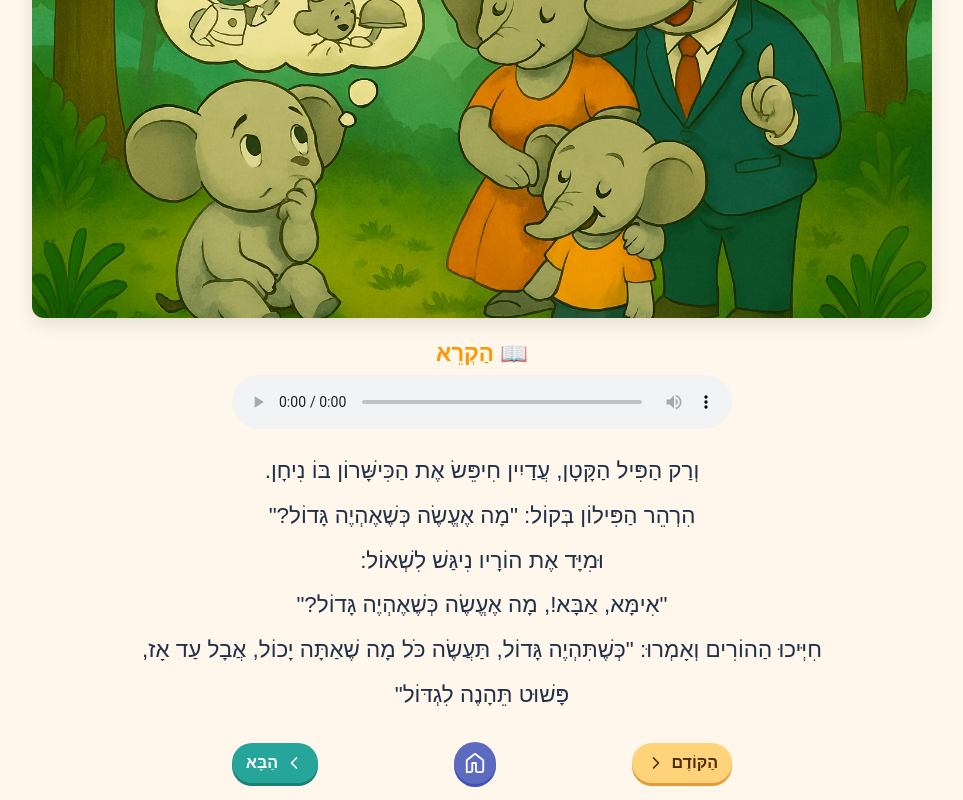
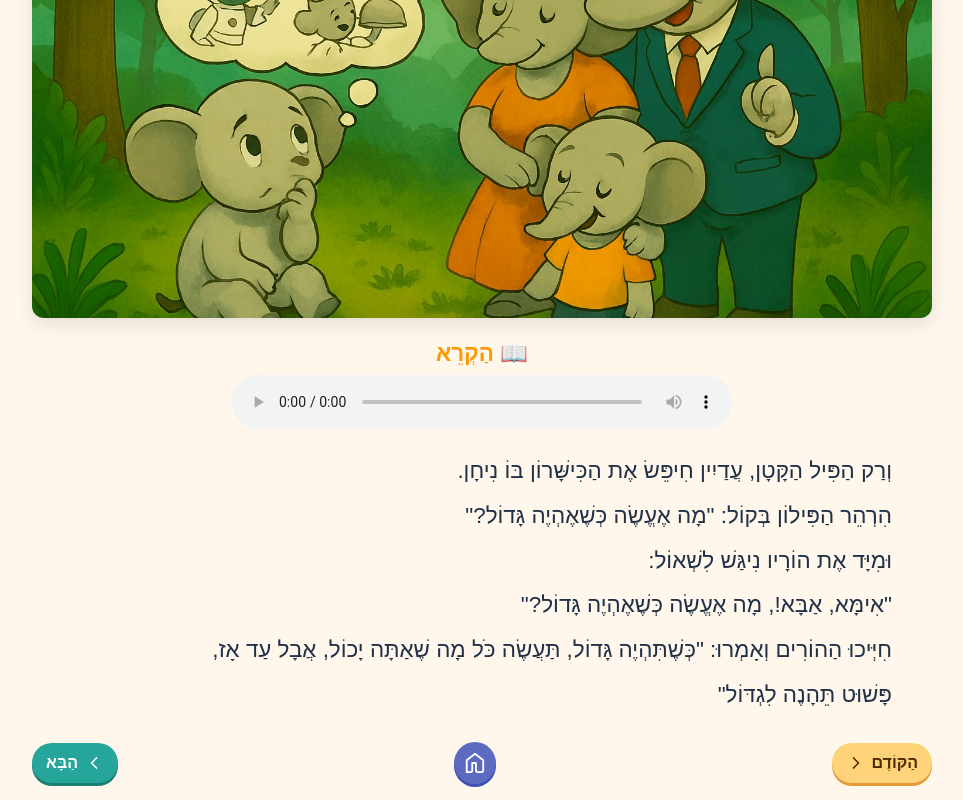
Before and after one commit to MMel25/storybook, a Next.js app: page /page2 in a window 1280 px wide. Shown: the part 337-1137 px from the top of the page, without its empty margins (158-1121 px from the left). Built offline with nearby package versions, Linux system fonts and the light colour scheme.

Commit message:
Update page2.tsx

```diff
--- a/pages/page2.tsx
+++ b/pages/page2.tsx
@@ -15,6 +15,13 @@ export default function Page2() {
           audio {
             width: 100%;
             accent-color: #ff9800;
+          }
+
+          /* ✅ סרגל ניווט בדסקטופ */
+          @media (min-width: 768px) {
+            .nav-bar {
+              max-width: 900px !important;
+            }
           }
         `}</style>
       </Head>
@@ -79,6 +86,7 @@ export default function Page2() {
           maxWidth: "820px",
           margin: "0 auto 24px",
           whiteSpace: "pre-line",
+          textAlign: "right", // ✅ יישור לימין
         }}
       >
 {`וְרַק הַפִּיל הַקָּטָן, עֲדַיִין חִיפֵּשׂ אֶת הַכִּישָּׁרוֹן בּוֹ נִיחָן.
@@ -91,10 +99,11 @@ export default function Page2() {
 
       {/* ניווט */}
       <div
+        className="nav-bar"
         style={{
           display: "flex",
           justifyContent: "space-between",
-          maxWidth: "500px",
+          maxWidth: "500px", // יוחלף בדסקטופ
           margin: "0 auto",
           marginTop: "24px",
           alignItems: "center",
```
